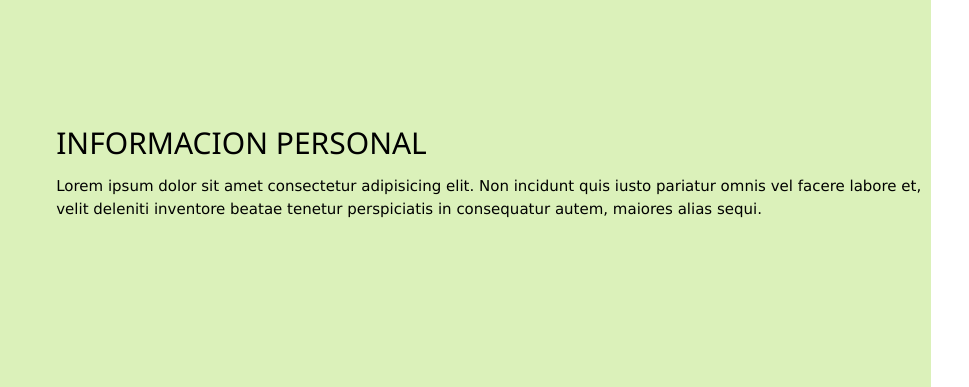
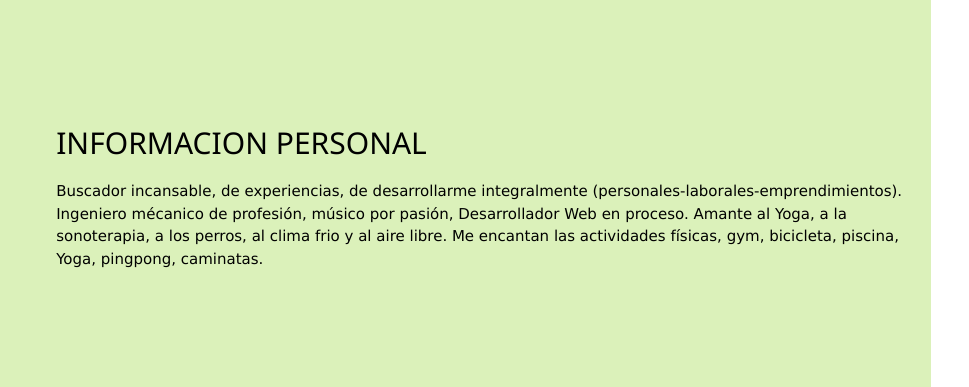
Before and after one commit to Pejoma2/Hoja-de-Vida, a plain HTML site: page index.html in a window 1280 px wide. Shown: the part 370-757 px from the top of the page, 311-1280 px from the left. Drawn offline with nearby package versions, Linux system fonts and the light colour scheme.

Commit message:
completando Información Personal

```diff
--- a/index.html
+++ b/index.html
@@ -78,7 +78,7 @@
 
         <div class="box7 col2">
             <h2>INFORMACION PERSONAL</h2>
-            Lorem ipsum dolor sit amet consectetur adipisicing elit. Non incidunt quis iusto pariatur omnis vel facere labore et, velit deleniti inventore beatae tenetur perspiciatis in consequatur autem, maiores alias sequi.
+            <p>Buscador incansable, de experiencias, de desarrollarme integralmente (personales-laborales-emprendimientos). Ingeniero mécanico de profesión, músico por pasión, Desarrollador Web en proceso. Amante al Yoga, a la sonoterapia, a los perros, al clima frio y al aire libre. Me encantan las actividades físicas, gym, bicicleta, piscina, Yoga, pingpong, caminatas.</p>
         </div>
 
 
```
